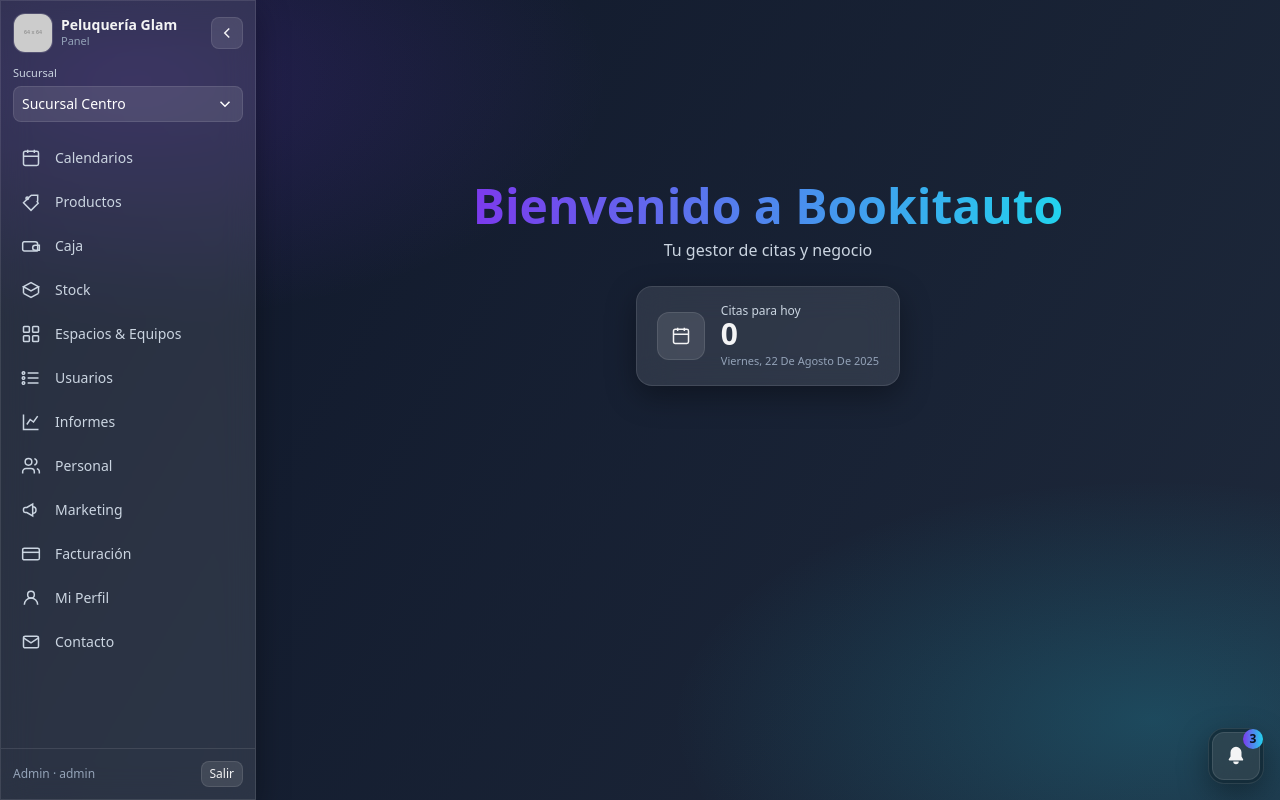
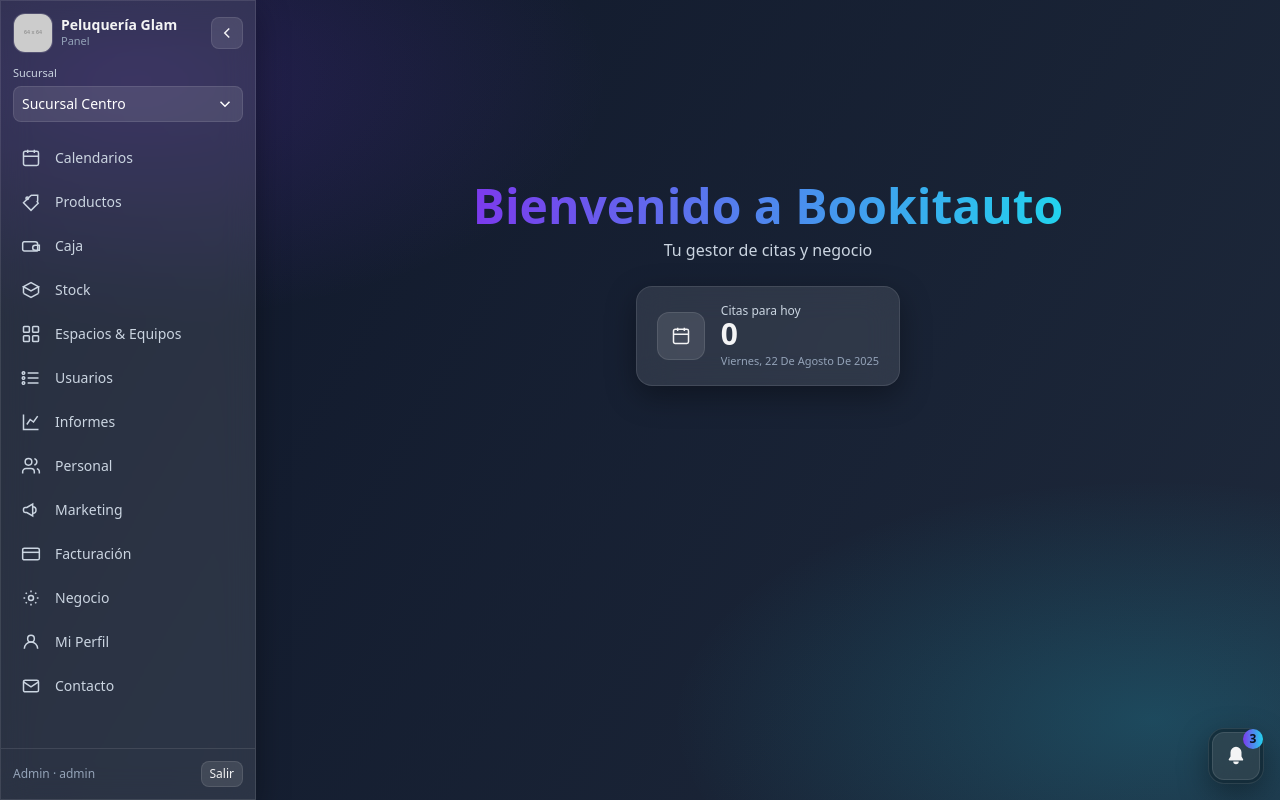
Before and after one commit to mmoya10/Bookitauto, a React (Create React App) app: page /login in a window 1280 px wide. Both pictures are taken after a click on the button "Entrar". Built offline with nearby package versions, Linux system fonts and the light colour scheme.

Commit message:
mensaje de tus cambios

```diff
--- a/src/components/layout/Icons.jsx
+++ b/src/components/layout/Icons.jsx
@@ -14,3 +14,9 @@
 export const IcMegaphone = (p)=>(<svg viewBox="0 0 24 24" width="20" height="20" fill="none" stroke="currentColor" strokeWidth="1.8" {...p}><path d="M3 11v2a2 2 0 0 0 2 2h2l7 4V5L7 9H5a2 2 0 0 0-2 2Z"/><path d="M14 8a4 4 0 0 1 0 8"/></svg>);
 export const IcMenu = (p)=>(<svg viewBox="0 0 24 24" width="22" height="22" fill="none" stroke="currentColor" strokeWidth="2" {...p}><path d="M3 6h18M3 12h18M3 18h18"/></svg>);
 export const IcClose = (p)=>(<svg viewBox="0 0 24 24" width="22" height="22" fill="none" stroke="currentColor" strokeWidth="2" {...p}><path d="M6 6l12 12M6 18L18 6"/></svg>);
+export const IcSettings = (p)=>(
+  <svg viewBox="0 0 24 24" width="20" height="20" fill="none" stroke="currentColor" strokeWidth="1.8" {...p}>
+    <circle cx="12" cy="12" r="3"/>
+    <path d="M12 3v2M12 19v2M3 12h2M19 12h2M5.6 5.6l1.4 1.4M16.99 16.99l1.41 1.41M5.6 18.4l1.4-1.4M16.99 7.01l1.41-1.41"/>
+  </svg>
+);
--- a/src/components/layout/Sidebar.jsx
+++ b/src/components/layout/Sidebar.jsx
@@ -31,7 +31,7 @@
     >
       {/* Header / Logo */}
       <div className="flex items-center justify-between gap-2 px-3 py-3 shrink-0">
-        <button type="button" onClick={() => navigate("/negocio")} className="flex items-center gap-2">
+        <button type="button" className="flex items-center gap-2">
           <div className="grid overflow-hidden border size-10 place-items-center rounded-xl border-white/10 bg-white/5">
             {business?.logoUrl ? (
               <img src={business.logoUrl} alt="Logo" className="object-cover w-full h-full" />
--- a/src/components/layout/TopbarMobile.jsx
+++ b/src/components/layout/TopbarMobile.jsx
@@ -30,7 +30,6 @@
 
         <button
           type="button"
-          onClick={() => navigate("/negocio")}
           className="flex items-center gap-2"
           title="Ir a Negocio"
         >
--- a/src/components/layout/menuConfig.js
+++ b/src/components/layout/menuConfig.js
@@ -1,7 +1,7 @@
 // src/components/layout/menuConfig.js
 import {
   IcUser, IcChart, IcCalendar, IcCredit, IcWallet,
-  IcBoxes, IcTag, IcUsers, IcList, IcGrid, IcMail, IcMegaphone
+  IcBoxes, IcTag, IcUsers, IcList, IcGrid, IcMail, IcMegaphone, IcSettings
 } from "./Icons";
 
 export const menu = [
@@ -15,6 +15,7 @@
   { to: "/personal", label: "Personal", icon: IcUsers },
   { to: "/marketing", label: "Marketing", icon: IcMegaphone },
   { to: "/facturacion", label: "Facturación", icon: IcCredit },
+  { to: "/negocio",     label: "Negocio",     icon: IcSettings, end: true }, // ⬅️ nuevo
   { to: "/perfil", label: "Mi Perfil", icon: IcUser },
   { to: "/contacto", label: "Contacto", icon: IcMail },
 ];
--- a/src/pages/Negocio/Negocio.jsx
+++ b/src/pages/Negocio/Negocio.jsx
@@ -328,7 +328,13 @@
     </div>
   </div>
 </section>
-
+  <ScheduleManager
+    title="Horario del negocio"
+    description="Configura el horario semanal y añade días especiales (festivos, horario reducido o cerrado)."
+    queryKey={["business-schedule"]}
+    fetchSchedule={fetchBusinessSchedule}
+    saveSchedule={updateBusinessSchedule}
+  />
 
       {/* Toggle modo sucursal */}
       <div className={clsx(glass, "p-4")}>
@@ -395,17 +401,6 @@
     )}
   </section>
 )}
-
-
-
-
-  <ScheduleManager
-    title="Horario del negocio"
-    description="Configura el horario semanal y añade días especiales (festivos, horario reducido o cerrado)."
-    queryKey={["business-schedule"]}
-    fetchSchedule={fetchBusinessSchedule}
-    saveSchedule={updateBusinessSchedule}
-  />
 
       {/* Modales */}
       {modal.open && (
```
